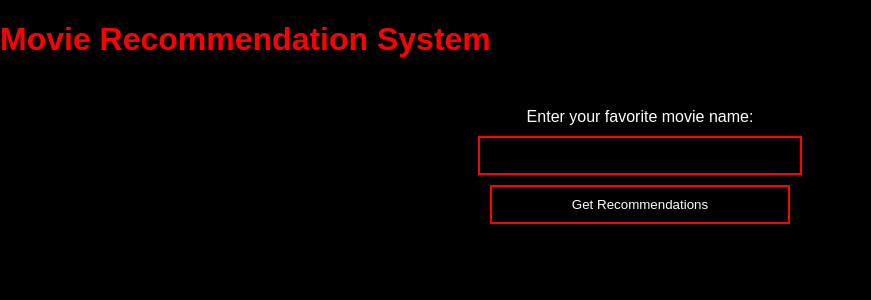
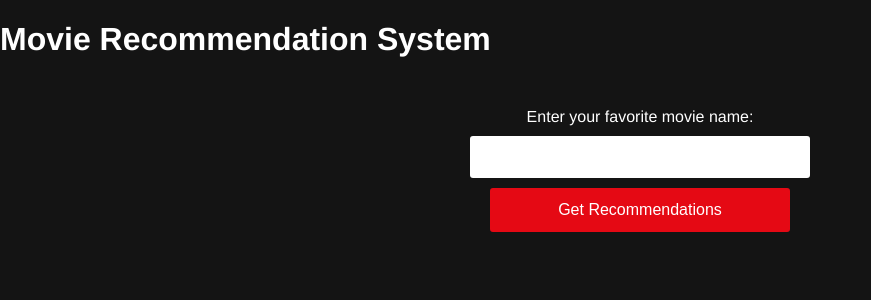
Before and after one commit to imisgsc/MOVIE-RECOMMENDATION-SYSTEM, a Flask app: page / in a window 1280 px wide. Shown: the top 300 px of the page, without its empty margins (0-871 px from the left). Run offline with Flask 3, Linux system fonts and the light colour scheme; parts of the project's set-up code (start-up, migrations or seed data) failed here and were passed over.

Commit message:
updated styles

```diff
--- a/static/styles.css
+++ b/static/styles.css
@@ -1,18 +1,22 @@
 /* General styles */
 body {
-    font-family: Arial, sans-serif;
-    background-color: #000;
+    font-family: 'Helvetica Neue', Arial, sans-serif;
+    background-color: #141414; /* Dark background color similar to Netflix */
     color: #fff;
     margin: 0;
     padding: 0;
 }
 
 h1, h2, h3 {
-    color: #ff0000;  /* Red color for headers */
+    color: #fff; /* White color for headers */
 }
 
 a {
-    color: #ff0000;  /* Red color for links */
+    color: #e50914; /* Netflix red color for links */
+}
+
+a:hover {
+    text-decoration: underline;
 }
 
 /* Styles specific to index.html */
@@ -27,31 +31,57 @@ label, input, button {
 }
 
 input[type="text"], button {
-    padding: 10px;
+    padding: 12px 20px;
     width: 300px;
-    border: 2px solid #ff0000;  /* Red border for input and button */
-    background-color: #000;  /* Black background for input and button */
-    color: #fff;  /* White text color */
+    border: none;
+    background-color: #fff; /* White background for input and button */
+    color: #000; /* Black text color */
+    font-size: 16px;
+    border-radius: 3px;
 }
 
 button {
     cursor: pointer;
+    background-color: #e50914; /* Netflix red for button */
+    color: #fff; /* White text color */
+    border: 1px solid transparent;
+    transition: background-color 0.3s ease;
+}
+
+button:hover {
+    background-color: #ff3f30; /* Lighter shade of red on hover */
 }
 
 /* Styles specific to recommendations.html */
-ul {
+.container {
+    max-width: 800px;
+    margin: 0 auto;
+    padding: 20px;
+}
+
+.movie-list {
     list-style-type: none;
     padding: 0;
 }
 
-ul li {
-    margin-bottom: 10px;
+.movie-list li {
+    margin-bottom: 15px;
+    display: flex;
+    align-items: center;
 }
 
-a {
-    text-decoration: none;
+.movie-list li img {
+    width: 60px;
+    margin-right: 15px;
+    border-radius: 3px;
+    box-shadow: 0 2px 6px rgba(0, 0, 0, 0.1);
 }
 
-a:hover {
-    text-decoration: underline;
+.movie-title {
+    font-size: 18px;
 }
+
+.movie-year {
+    margin-left: 10px;
+    color: #808080; /* Light gray color for year */
+}
```
